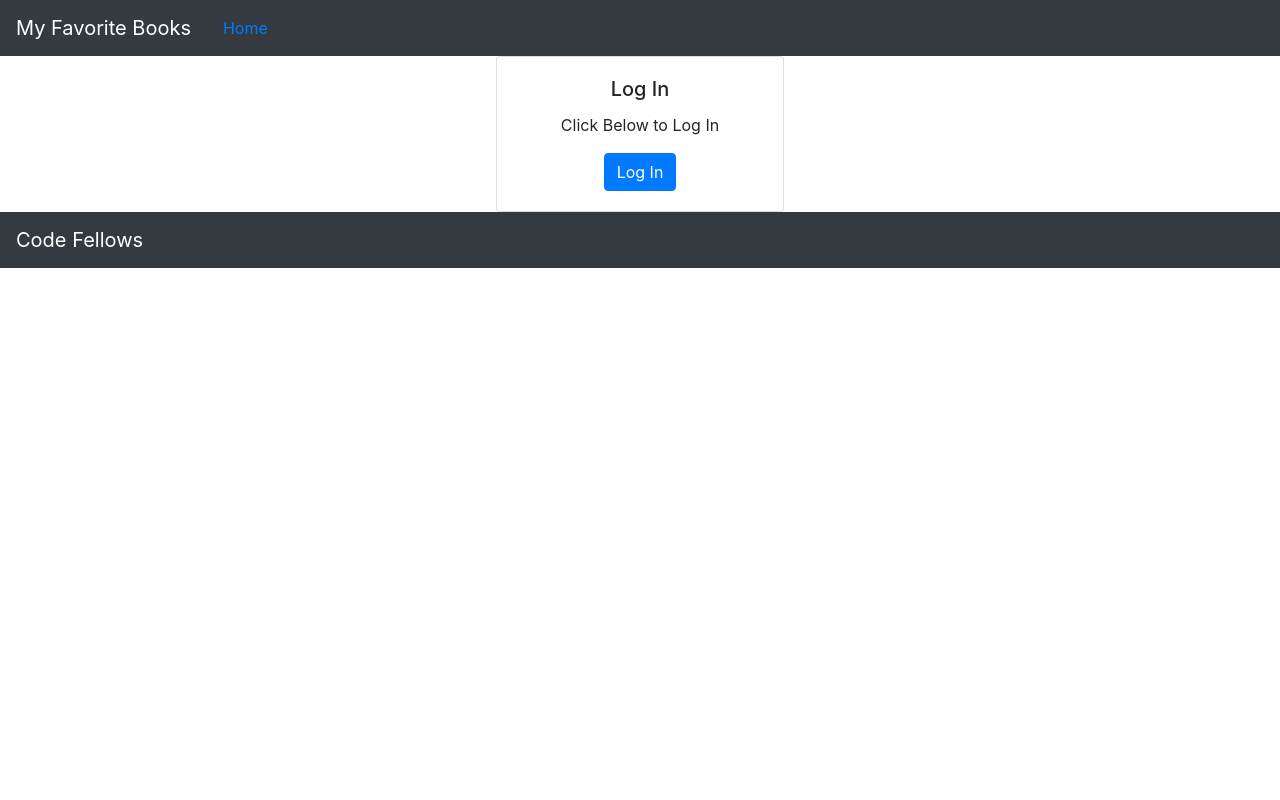
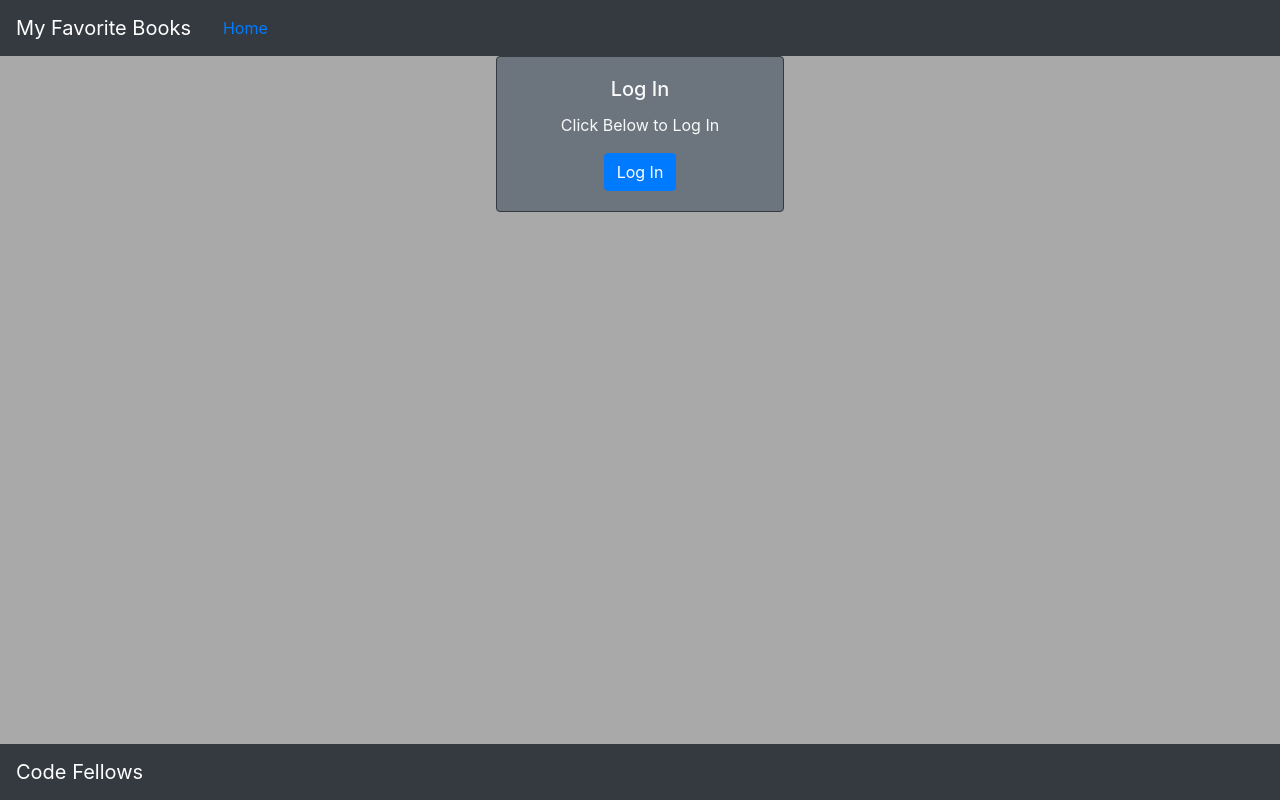
Before and after one commit to brannonstarnes/can-of-books-frontend, a React (Create React App) app: page / in a window 1280 px wide. Built offline with nearby package versions, Linux system fonts and the light colour scheme.

Commit message:
made styling adjustments

```diff
--- a/src/App.js
+++ b/src/App.js
@@ -6,6 +6,7 @@ import { BrowserRouter as Router, Switch, Route } from "react-router-dom";
 import Profile from "./Profile.js";
 import BestBooks from "./BestBooks.js";
 import Login from "./Login.js";
+import "./css/app.css";
 
 class App extends React.Component {
   constructor(props) {
--- a/src/Book.js
+++ b/src/Book.js
@@ -1,19 +1,24 @@
 import React, { Component } from "react";
 import Carousel from "react-bootstrap/Carousel";
 import Button from "react-bootstrap/Button";
+import "./css/bookComponent.css";
 
 export default class Book extends Component {
   render() {
     return (
       <>
         <img
+          width="50%"
+          height="400px"
           className="d-block w-100"
-          src="https://thewritelife.com/wp-content/uploads/2019/08/How-to-format-a-book.jpg.webp"
+          src="https://images.unsplash.com/photo-1585862705417-671ae64f0eb7?ixid=MnwxMjA3fDB8MHxwaG90by1wYWdlfHx8fGVufDB8fHx8&ixlib=rb-1.2.1&auto=format&fit=crop&w=870&q=80"
           alt={this.props.book.title}
         />
         <Carousel.Caption>
           <h1>{this.props.book.title}</h1>
-          <h2>{this.props.book.description}</h2>
+          <blockquote>
+            <h2>{this.props.book.description}</h2>
+          </blockquote>
           <h3>{this.props.book.status}</h3>
           <Button
             variant="secondary"
--- a/src/Footer.js
+++ b/src/Footer.js
@@ -1,13 +1,19 @@
-import React from 'react';
-import Navbar from 'react-bootstrap/Navbar';
+import React from "react";
+import Navbar from "react-bootstrap/Navbar";
 
 class Footer extends React.Component {
   render() {
     return (
-      <Navbar collapseOnSelect expand="lg" bg="dark" variant="dark">
+      <Navbar
+        fixed="bottom"
+        collapseOnSelect
+        expand="lg"
+        bg="dark"
+        variant="dark"
+      >
         <Navbar.Brand>Code Fellows</Navbar.Brand>
       </Navbar>
-    )
+    );
   }
 }
 
--- a/src/Login.js
+++ b/src/Login.js
@@ -1,12 +1,17 @@
 import React from "react";
 import Card from "react-bootstrap/Card";
 import LoginButton from "./LoginButton.js";
-import "./Login.css";
+import "./css/Login.css";
 
 class Login extends React.Component {
   render() {
     return (
-      <Card style={{ width: "18rem" }}>
+      <Card
+        border="dark"
+        text="light"
+        bg="secondary"
+        style={{ width: "18rem" }}
+      >
         <Card.Body>
           <Card.Title>Log In</Card.Title>
           <Card.Text>Click Below to Log In</Card.Text>
--- /dev/null
+++ b/src/css/app.css
@@ -0,0 +1,3 @@
+body {
+  background-color: darkgray;
+}
--- /dev/null
+++ b/src/css/bookComponent.css
@@ -0,0 +1,7 @@
+h1,
+h2,
+h3 {
+  color: rgba(255, 255, 255, 0.63);
+  position: relative;
+  top: 15%;
+}
```
Also changed, not shown: src/Header.js (+19 -7 lines), src/css/Header.css (renamed from src/Header.css), src/css/Login.css (renamed from src/Login.css).
